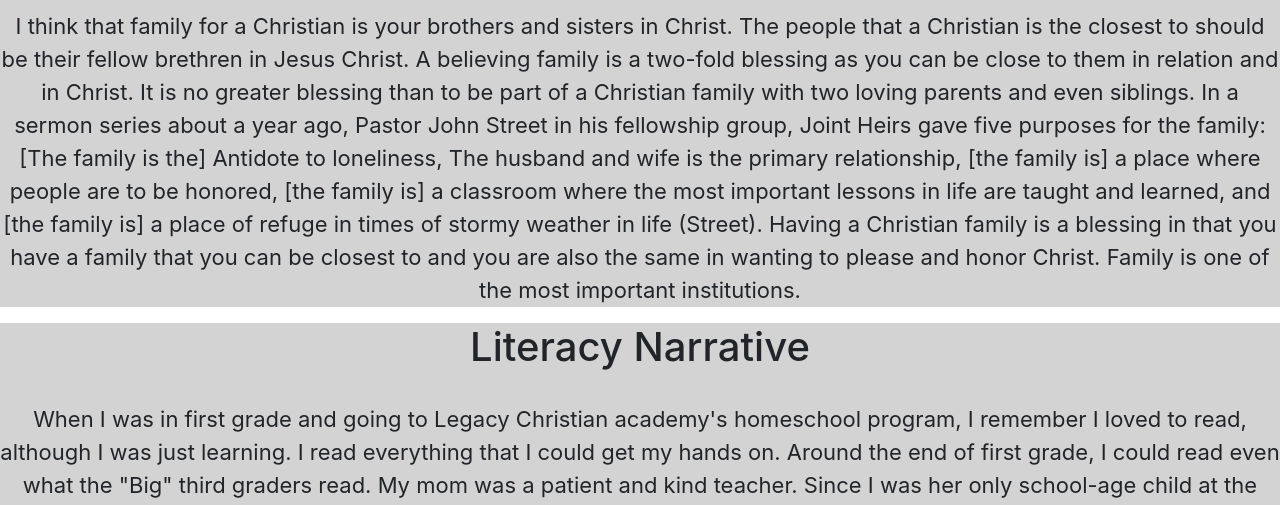
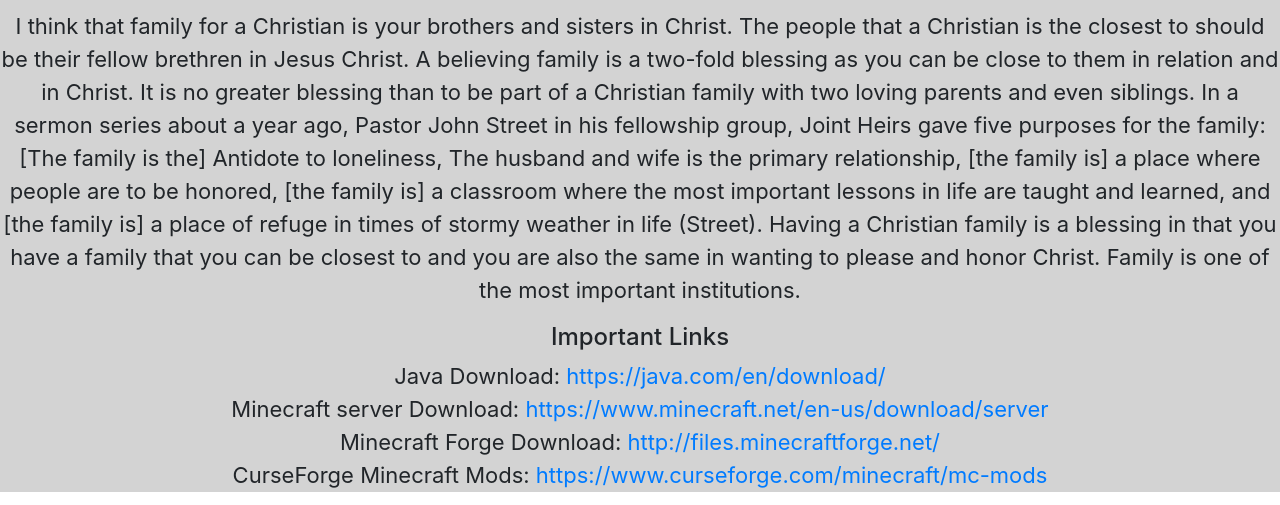
Before and after one commit to Agwebberley/agwebberley.github.io, a plain HTML site: page 10_Pieces.html in a window 1280 px wide. Shown: the part 444-949 px from the top of the page. Drawn offline with nearby package versions, Linux system fonts and the light colour scheme.

Commit message:
Update 10_Pieces.html

```diff
--- a/10_Pieces.html
+++ b/10_Pieces.html
@@ -47,6 +47,14 @@ A computer is more than a number-crunching box of components, it is a gateway to
   <h1>Definition</h1>
   <br>
   <p style="font-size:22px;">I think that family for a Christian is your brothers and sisters in Christ. The people that a Christian is the closest to should be their fellow brethren in Jesus Christ. A believing family is a two-fold blessing as you can be close to them in relation and in Christ. It is no greater blessing than to be part of a Christian family with two loving parents and even siblings. In a sermon series about a year ago, Pastor John Street in his fellowship group, Joint Heirs gave five purposes for the family: [The family is the] Antidote to loneliness, The husband and wife is the primary relationship, [the family is] a place where people are to be honored, [the family is] a classroom where the most important lessons in life are taught and learned, and [the family is] a place of refuge in times of stormy weather in life (Street). Having a Christian family is a blessing in that you have a family that you can be closest to and you are also the same in wanting to please and honor Christ. Family is one of the most important institutions.
+</p>
+<h4>Important Links</h4>
+<p style="font-size:22px;">
+Java Download: <a href="https://java.com/en/download/">https://java.com/en/download/</a> <br>
+Minecraft server Download: <a href="https://www.minecraft.net/en-us/download/server">https://www.minecraft.net/en-us/download/server</a> <br>
+Minecraft Forge Download: <a href="http://files.minecraftforge.net/">http://files.minecraftforge.net/</a><br>
+CurseForge Minecraft Mods: <a href="https://www.curseforge.com/minecraft/mc-mods">https://www.curseforge.com/minecraft/mc-mods</a>
+
 </p>
 </center>
 </article>
```
